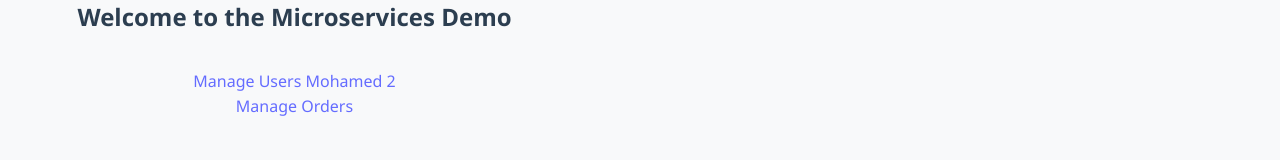
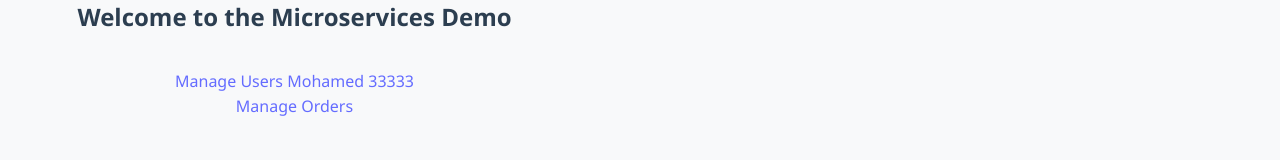
Before and after one commit to wtek01/cicd-k8s-autodeploy-githubactions-java-react, a React (Vite) app in the folder frontend/: page / in a window 1280 px wide. Shown: the part 120-280 px from the top of the page. Built offline with nearby package versions, Linux system fonts and the light colour scheme; no server answers.

Commit message:
Update dashboard link text "Manage Users Mohamed 33333"

```diff
--- a/frontend/src/App.tsx
+++ b/frontend/src/App.tsx
@@ -15,7 +15,7 @@ function Dashboard() {
       <h2>Welcome to the Microservices Demo</h2>
       <div className="dashboard-links">
         <Link to="/users" className="dashboard-link">
-          Manage Users Mohamed 2
+          Manage Users Mohamed 33333
         </Link>
         <br />
         <Link to="/orders" className="dashboard-link">
```
